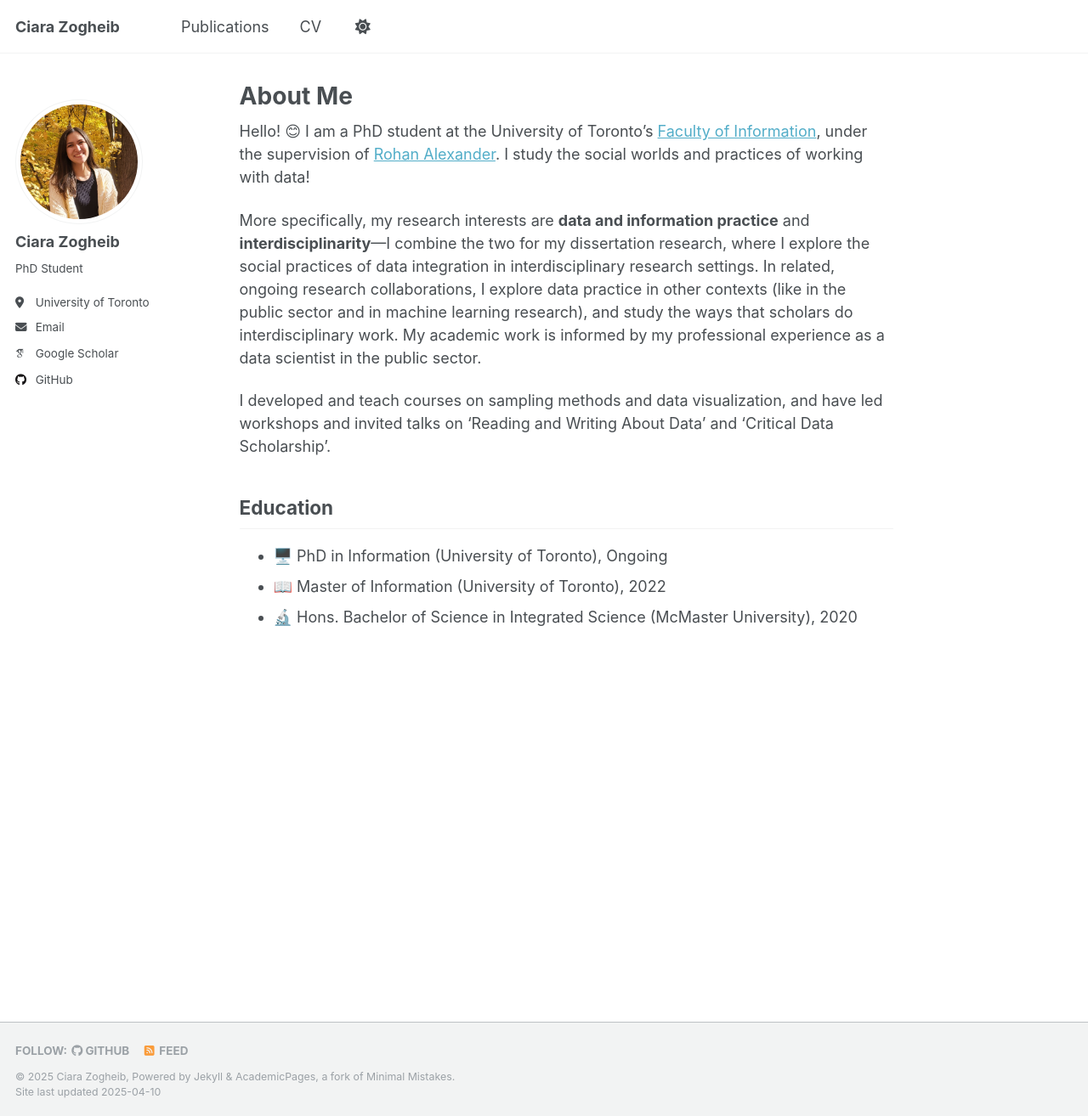
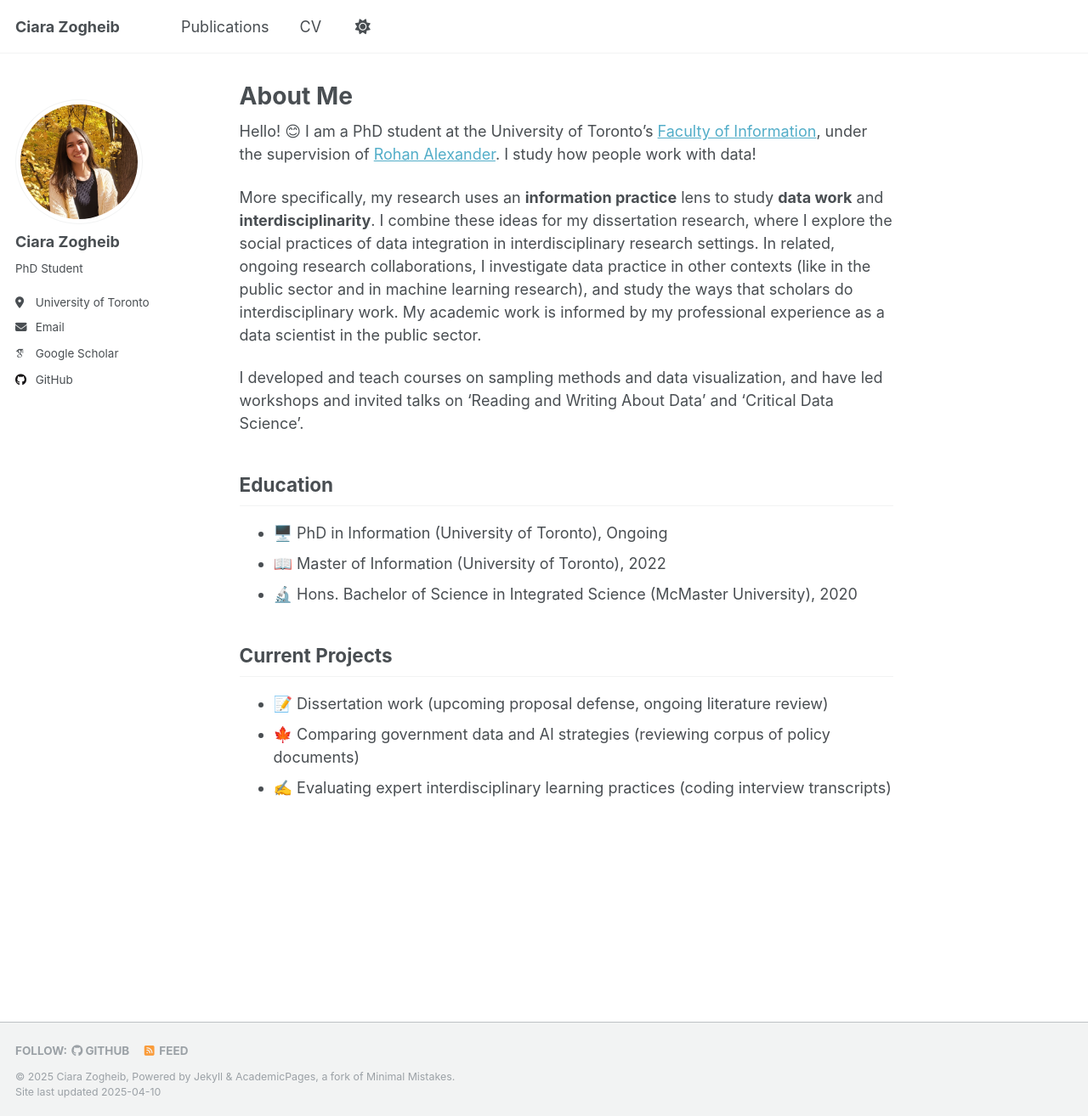
Before and after one commit to zogheibc/zogheibc.github.io, a Jekyll site: the page built from _pages/about.md, in a window 1280 px wide and 1314 px high. Shown: the whole window at 85% size. Built offline with Jekyll 4.4.1, drawn with Linux system fonts in a browser that asks for light colours; some web fonts are replaced.

Commit message:
Update about.md

```diff
--- a/_pages/about.md
+++ b/_pages/about.md
@@ -7,13 +7,18 @@ redirect_from:
   - /about.html
 ---
 
-Hello! 😊 I am a PhD student at the University of Toronto’s [Faculty of Information](https://ischool.utoronto.ca/), under the supervision of [Rohan Alexander](https://rohanalexander.com/). I study the social worlds and practices of working with data!
+Hello! 😊 I am a PhD student at the University of Toronto’s [Faculty of Information](https://ischool.utoronto.ca/), under the supervision of [Rohan Alexander](https://rohanalexander.com/). I study how people work with data!
 
-More specifically, my research interests are **data and information practice** and **interdisciplinarity**—I combine the two for my dissertation research, where I explore the social practices of data integration in interdisciplinary research settings. In related, ongoing research collaborations, I explore data practice in other contexts (like in the public sector and in machine learning research), and study the ways that scholars do interdisciplinary work. My academic work is informed by my professional experience as a data scientist in the public sector.
+More specifically, my research uses an **information practice** lens to study **data work** and **interdisciplinarity**. I combine these ideas for my dissertation research, where I explore the social practices of data integration in interdisciplinary research settings. In related, ongoing research collaborations, I investigate data practice in other contexts (like in the public sector and in machine learning research), and study the ways that scholars do interdisciplinary work. My academic work is informed by my professional experience as a data scientist in the public sector.
 
-I developed and teach courses on sampling methods and data visualization, and have led workshops and invited talks on 'Reading and Writing About Data' and 'Critical Data Scholarship'.
+I developed and teach courses on sampling methods and data visualization, and have led workshops and invited talks on 'Reading and Writing About Data' and 'Critical Data Science'.
 
 ## Education
 - 🖥️ PhD in Information (University of Toronto), Ongoing
 - 📖 Master of Information (University of Toronto), 2022
 - 🔬 Hons. Bachelor of Science in Integrated Science (McMaster University), 2020
+
+## Current Projects
+- 📝 Dissertation work (upcoming proposal defense, ongoing literature review)
+- 🍁 Comparing government data and AI strategies (reviewing corpus of policy documents)
+- ✍️ Evaluating expert interdisciplinary learning practices (coding interview transcripts)
```
